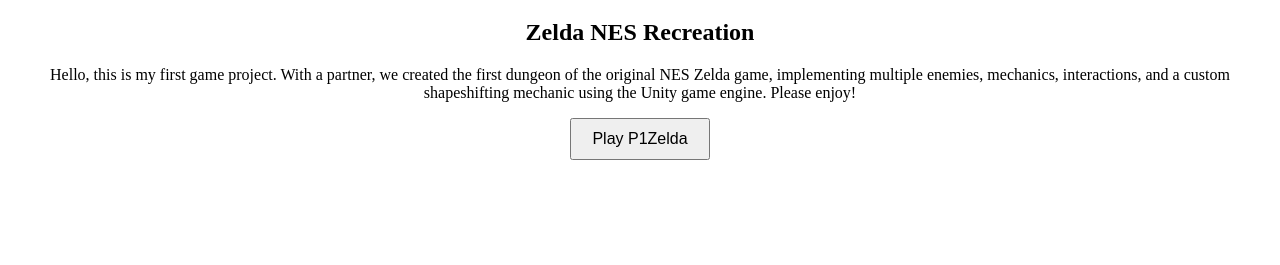
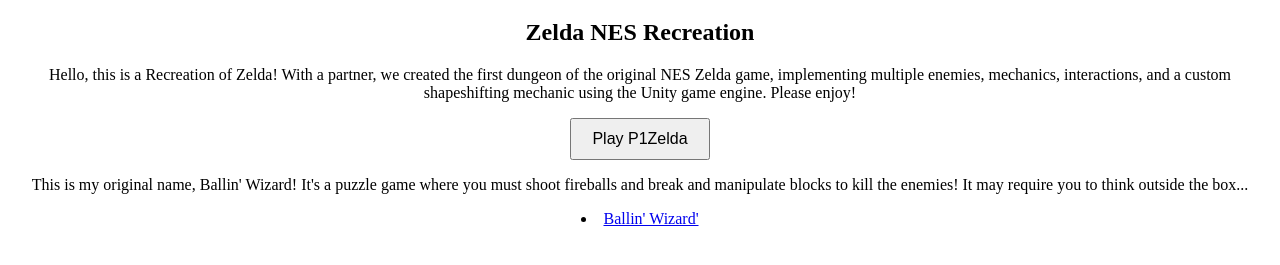
Before and after one commit to FroehnerG/494Portfolio, a plain HTML site: page index.html in a window 1280 px wide. Shown: the part 81-346 px from the top of the page. Drawn offline with Linux system fonts and the light colour scheme.

Commit message:
Add files via upload

```diff
--- a/index.html
+++ b/index.html
@@ -17,8 +17,11 @@
     <div id="homepage-content">
       <h1>Gabriel Froehner Game Portfolio</h1>
       <h2>Zelda NES Recreation</h2>
-      <p>Hello, this is my first game project. With a partner, we created the first dungeon of the original NES Zelda game, implementing multiple enemies, mechanics, interactions, and a custom shapeshifting mechanic using the Unity game engine. Please enjoy!</p>
+      <p>Hello, this is a Recreation of Zelda! With a partner, we created the first dungeon of the original NES Zelda game, implementing multiple enemies, mechanics, interactions, and a custom shapeshifting mechanic using the Unity game engine. Please enjoy!</p>
       <button id="start-button">Play P1Zelda</button>
+
+      <p>This is my original name, Ballin' Wizard! It's a puzzle game where you must shoot fireballs and break and manipulate blocks to kill the enemies! It may require you to think outside the box...</p>
+      <li><a href="https://witchofbabylon.itch.io/ballin-wizard">Ballin' Wizard'</a></li>
     </div>
 
     <!-- Unity Container (Initially Hidden) -->
```
